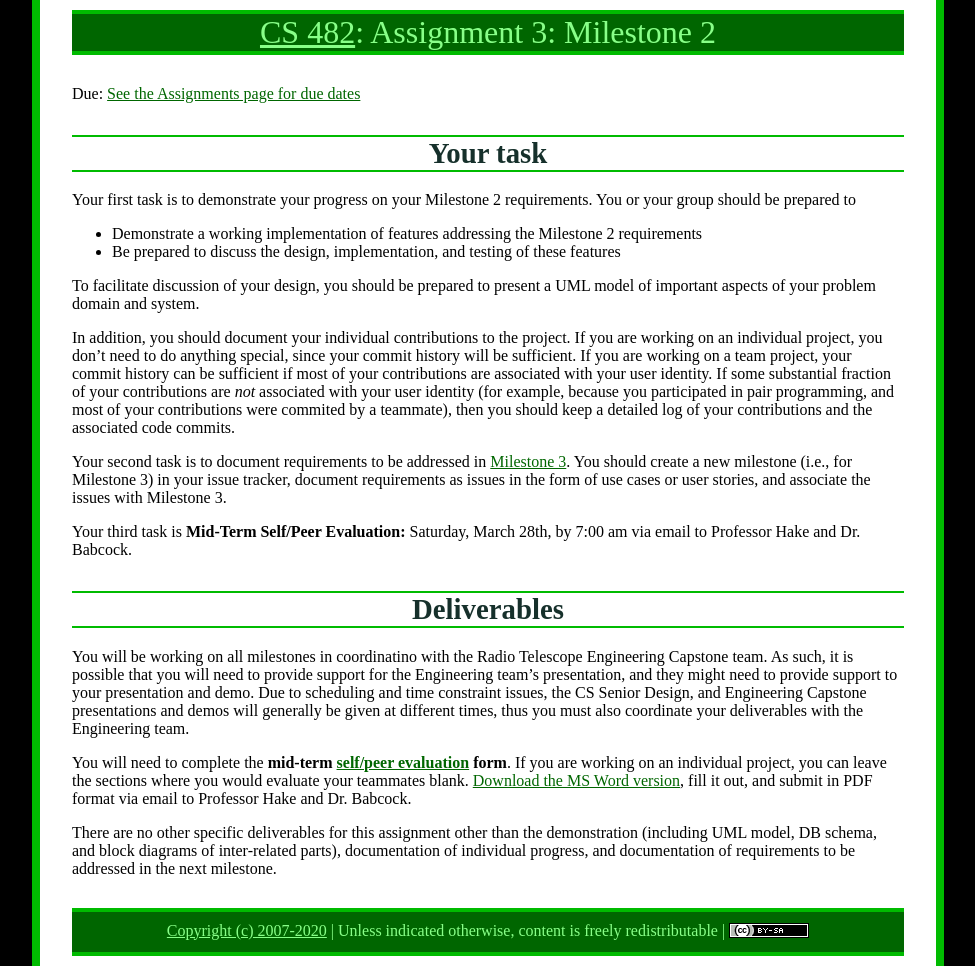
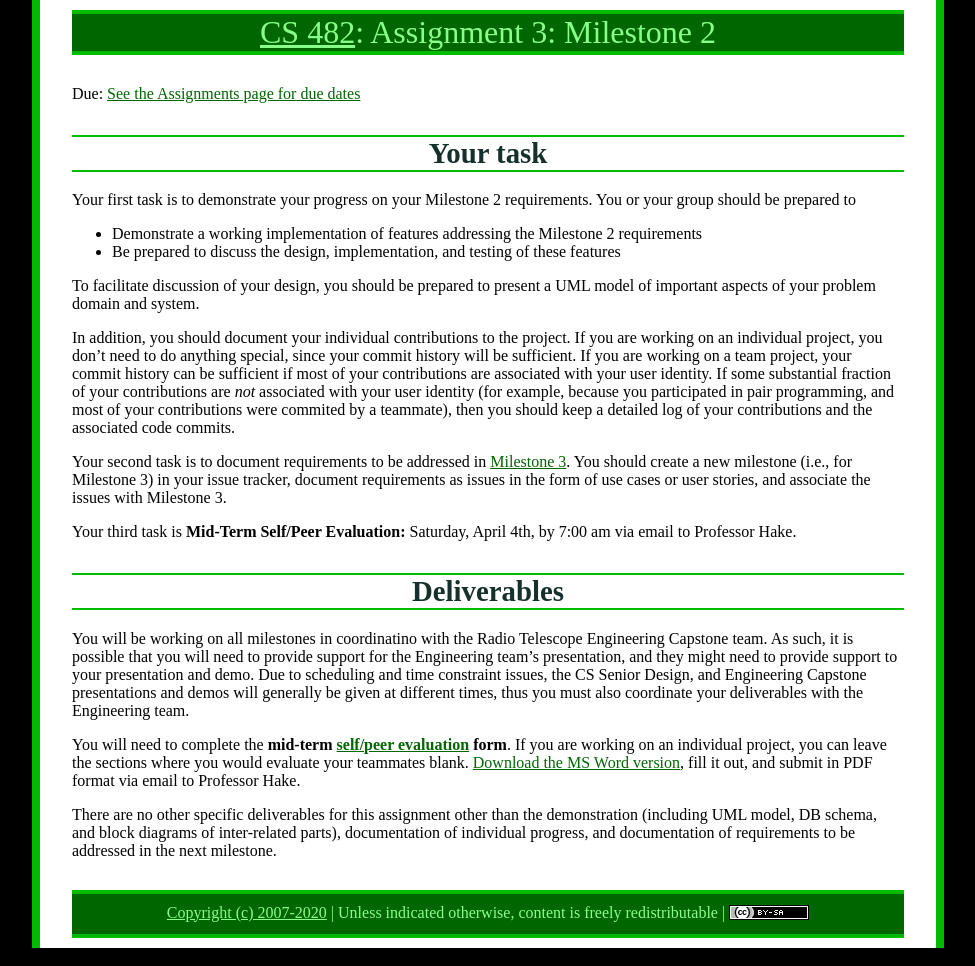
Before and after one commit to ycpcs/cs482-spring2020, a Jekyll site: the page built from assign/assign03.md, in a window 1280 px wide. Shown: the whole page, without its empty margins (152-1127 px from the left). Built offline with Jekyll 4.4.1, drawn with Linux system fonts in a browser that asks for light colours.

Commit message:
updated due date

```diff
--- a/assign/assign03.md
+++ b/assign/assign03.md
@@ -18,12 +18,12 @@ In addition, you should document your individual contributions to the project.
 
 Your second task is to document requirements to be addressed in [Milestone 3](assign04.html).  You should create a new milestone (i.e., for Milestone 3) in your issue tracker, document requirements as issues in the form of use cases or user stories, and associate the issues with Milestone 3.
 
-Your third task is **Mid-Term Self/Peer Evaluation:** Saturday, March 28th, by 7:00 am via email to Professor Hake and Dr. Babcock.
+Your third task is **Mid-Term Self/Peer Evaluation:** Saturday, April 4th, by 7:00 am via email to Professor Hake.
 
 # Deliverables
 You will be working on all milestones in coordinatino with the Radio Telescope Engineering Capstone team.  As such, it is possible that you will need to provide support for the Engineering team's presentation, and they might need to provide support to your presentation and demo.  Due to scheduling and time constraint issues, the CS Senior Design, and Engineering Capstone presentations and demos will generally be given at different times, thus you must also coordinate your deliverables with the Engineering team.
 
-You will need to complete the **mid-term [self/peer evaluation](PeerReview.pdf) form**.  If you are working on an individual project, you can leave the sections where you would evaluate your teammates blank.  [Download the MS Word version](PeerReview.doc), fill it out, and submit in PDF format via email to Professor Hake and Dr. Babcock.
+You will need to complete the **mid-term [self/peer evaluation](PeerReview.pdf) form**.  If you are working on an individual project, you can leave the sections where you would evaluate your teammates blank.  [Download the MS Word version](PeerReview.doc), fill it out, and submit in PDF format via email to Professor Hake.
 
 There are no other specific deliverables for this assignment other than the demonstration (including UML model, DB schema, and block diagrams of inter-related parts), documentation of individual progress, and documentation of requirements to be addressed in the next milestone.
 
```
